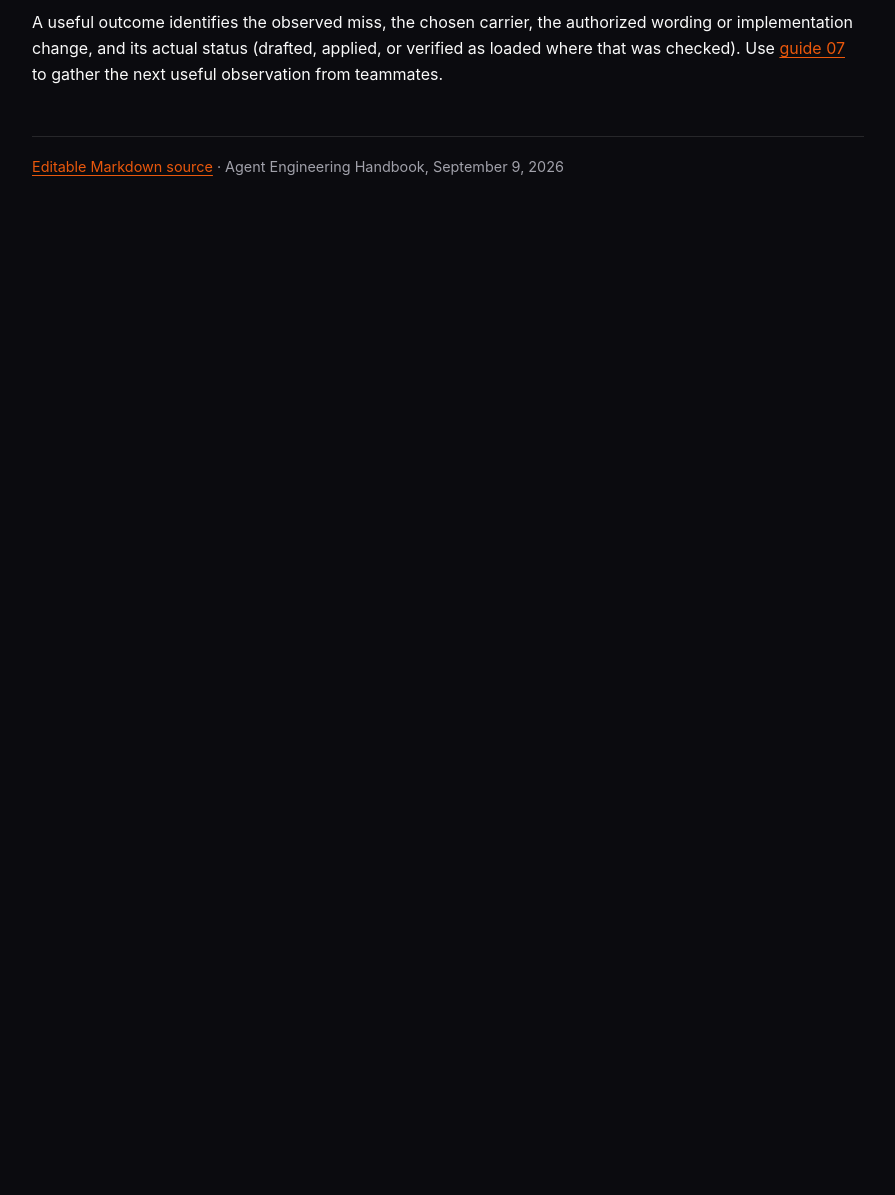
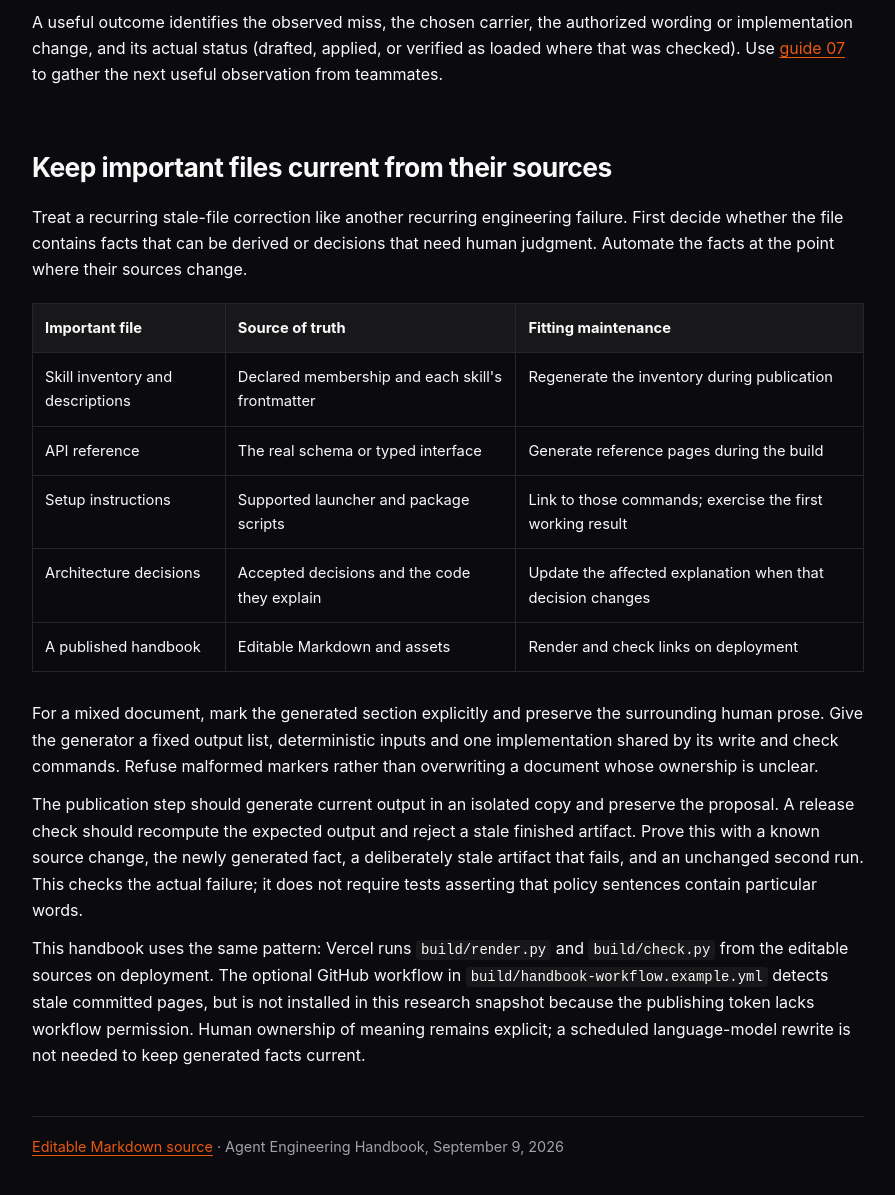
Before and after one commit to desland01/agent-engineering-handbook, a plain HTML site: page public/guides/05-knowledge-and-instructions.html in a window 1280 px wide. Shown: the part 2416-3611 px from the top of the page, without its empty margins (192-1087 px from the left). Before the commit the page ends 2703 px from the top, so only its background shows below. Drawn offline with Linux system fonts and the light colour scheme.

Commit message:
Explain deterministic maintenance of important files

```diff
--- a/public/guides/05-knowledge-and-instructions.html
+++ b/public/guides/05-knowledge-and-instructions.html
@@ -160,4 +160,59 @@
 <h2 id="keep-the-material-current-when-its-subject-changes">Keep the material current when its subject changes</h2>
 <p>Update the relevant rule or ADR when an authorized architecture change makes it stale. Split scoped material when that helps discovery. Preserve why an old decision changed; a scheduled purge of unexplained sentences can destroy useful knowledge.</p>
 <p>Matt's <a href="https://github.com/mattpocock/course-video-manager/pull/1591">open PR #1591</a> provides a concrete proposal: retain domain nouns and decisions in the glossary while relocating implementation details beside their code. It was still open at inspection, so this is a proposed change, not the current repository state. See <a href="../matt-pocock-inspection.html">the Matt inspection</a> and <a href="11-domain-language-and-agent-apis.html">guide 11</a>.</p>
-<p>A useful outcome identifies the observed miss, the chosen carrier, the authorized wording or implementation change, and its actual status (drafted, applied, or verified as loaded where that was checked). Use <a href="07-team-learning.html">guide 07</a> to gather the next useful observation from teammates.</p><p class="source-note"><a href="05-knowledge-and-instructions.md">Editable Markdown source</a> · Agent Engineering Handbook, September 9, 2026</p></main></body></html>
+<p>A useful outcome identifies the observed miss, the chosen carrier, the authorized wording or implementation change, and its actual status (drafted, applied, or verified as loaded where that was checked). Use <a href="07-team-learning.html">guide 07</a> to gather the next useful observation from teammates.</p>
+<h2 id="keep-important-files-current-from-their-sources">Keep important files current from their sources</h2>
+<p>Treat a recurring stale-file correction like another recurring engineering failure.
+First decide whether the file contains facts that can be derived or decisions that need
+human judgment. Automate the facts at the point where their sources change.</p>
+<div class="table-scroll" tabindex="0" role="region" aria-label="Scrollable table"><table>
+<thead>
+<tr>
+<th>Important file</th>
+<th>Source of truth</th>
+<th>Fitting maintenance</th>
+</tr>
+</thead>
+<tbody>
+<tr>
+<td>Skill inventory and descriptions</td>
+<td>Declared membership and each skill's frontmatter</td>
+<td>Regenerate the inventory during publication</td>
+</tr>
+<tr>
+<td>API reference</td>
+<td>The real schema or typed interface</td>
+<td>Generate reference pages during the build</td>
+</tr>
+<tr>
+<td>Setup instructions</td>
+<td>Supported launcher and package scripts</td>
+<td>Link to those commands; exercise the first working result</td>
+</tr>
+<tr>
+<td>Architecture decisions</td>
+<td>Accepted decisions and the code they explain</td>
+<td>Update the affected explanation when that decision changes</td>
+</tr>
+<tr>
+<td>A published handbook</td>
+<td>Editable Markdown and assets</td>
+<td>Render and check links on deployment</td>
+</tr>
+</tbody>
+</table></div>
+<p>For a mixed document, mark the generated section explicitly and preserve the surrounding
+human prose. Give the generator a fixed output list, deterministic inputs and one
+implementation shared by its write and check commands. Refuse malformed markers rather
+than overwriting a document whose ownership is unclear.</p>
+<p>The publication step should generate current output in an isolated copy and preserve the
+proposal. A release check should recompute the expected output and reject a stale finished
+artifact. Prove this with a known source change, the newly generated fact, a deliberately
+stale artifact that fails, and an unchanged second run. This checks the actual failure;
+it does not require tests asserting that policy sentences contain particular words.</p>
+<p>This handbook uses the same pattern: Vercel runs <code>build/render.py</code> and <code>build/check.py</code>
+from the editable sources on deployment. The optional GitHub workflow in
+<code>build/handbook-workflow.example.yml</code> detects stale committed pages, but is not installed
+in this research snapshot because the publishing token lacks workflow permission.
+Human ownership of meaning remains explicit; a scheduled language-model rewrite is not
+needed to keep generated facts current.</p><p class="source-note"><a href="05-knowledge-and-instructions.md">Editable Markdown source</a> · Agent Engineering Handbook, September 9, 2026</p></main></body></html>
```
Also changed, not shown: guides/05-knowledge-and-instructions.md (+32 -0 lines), public/guides/05-knowledge-and-instructions.md (+32 -0 lines).
